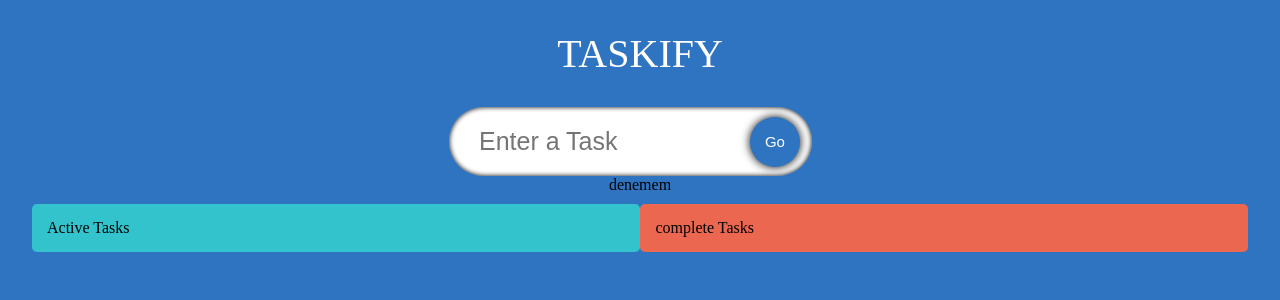
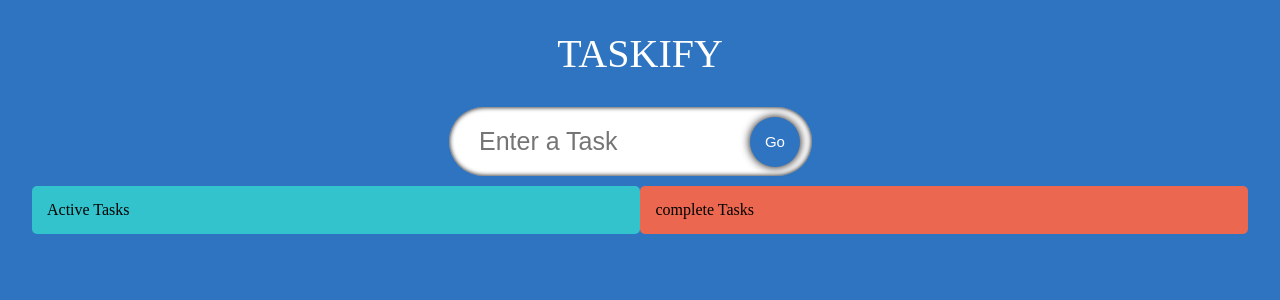
Before and after one commit to Msolmaz4/todoTyscript, a React (Create React App) app: page / in a window 1280 px wide. Shown: the top 300 px of the page. Built offline with nearby package versions, Linux system fonts and the light colour scheme; a web font is replaced by a local one.

Commit message:
fast fınısh

```diff
--- a/package.json
+++ b/package.json
@@ -9,6 +9,7 @@
     "@types/jest": "^27.5.2",
     "@types/node": "^16.18.67",
     "@types/react": "^18.2.42",
+    "@types/react-beautiful-dnd": "^13.1.7",
     "@types/react-dom": "^18.2.17",
     "react": "^18.2.0",
     "react-beautiful-dnd": "^13.1.1",
--- a/src/App.tsx
+++ b/src/App.tsx
@@ -1,35 +1,81 @@
-import React, {  useState } from "react";
+import React, { useState } from "react";
+
+//https://docs.dndkit.com/ react drag-drop doc bak bj ayfada biray sadceles
 
 import "./App.css";
 import InputFeild from "./components/InputFeild";
 import { Todo } from "./components/model";
 import TodoList from "./components/TodoList";
+import { DragDropContext, DropResult } from "react-beautiful-dnd";
 
 function App() {
   const [todo, setTodo] = useState<string>("");
   const [todos, setTodos] = useState<Todo[]>([]);
-
+  const [CompletedTodos, setCompletedTodos] = useState<Array<Todo>>([]);
 
   const handleAdd = (e: React.FormEvent) => {
     e.preventDefault();
 
-   if(todo){
-    setTodos([...todos,{id:Date.now(),todo:todo,isDone:false}])
-    setTodo('')
-   }
+    if (todo) {
+      setTodos([...todos, { id: Date.now(), todo: todo, isDone: false }]);
+      setTodo("");
+    }
   };
-  console.log(todos)
+  //console.log(todos);
 
+  const onDragEnd = (result: DropResult) => {
+    console.log(result)
+    const { destination, source } = result;
 
+    console.log( destination);
+    if (!destination) {
+      return;
+    }
+
+    if (
+      destination.droppableId === source.droppableId &&
+      destination.index === source.index
+    ) {
+      return;
+    }
+
+    let add;
+    let active = todos;
+    let complete = CompletedTodos;
+    // Source Logic
+    if (source.droppableId === "derlem") {
+      add = active[source.index];
+      active.splice(source.index, 1);
+    } else {
+      add = complete[source.index];
+      complete.splice(source.index, 1);
+    }
+
+    // Destination Logic
+    if (destination.droppableId === "derlem") {
+      active.splice(destination.index, 0, add);
+    } else {
+      complete.splice(destination.index, 0, add);
+    }
+
+    setCompletedTodos(complete);
+    setTodos(active);
+   };
 
   return (
-    <div className="App">
-      <span className="heading"> TASKIFY</span>
-      <InputFeild todo={todo} setTodo={setTodo} handleAdd={handleAdd} />
-      denemem
-     <TodoList todos= {todos} setTodos = {setTodos}/>
+    <DragDropContext onDragEnd={onDragEnd}>
+      <div className="App">
+        <span className="heading"> TASKIFY</span>
+        <InputFeild todo={todo} setTodo={setTodo} handleAdd={handleAdd} />
 
-    </div>
+        <TodoList
+          CompletedTodos={CompletedTodos}
+          setCompletedTodos={setCompletedTodos}
+          todos={todos}
+          setTodos={setTodos}
+        />
+      </div>
+    </DragDropContext>
   );
 }
 
--- a/src/components/Single.tsx
+++ b/src/components/Single.tsx
@@ -4,14 +4,16 @@
 import { IoMdDoneAll } from "react-icons/io";
 import { Todo } from "./model";
 import "./styles.css";
+import { Draggable } from "react-beautiful-dnd";
 
 interface Props {
+  index: number;
   todo: Todo;
   todos: Todo[];
   setTodos: React.Dispatch<React.SetStateAction<Array<Todo>>>;
 }
 
-const Single = ({ todo, todos, setTodos }: Props) => {
+const Single = ({ index, todo, todos, setTodos }: Props) => {
   const [edit, setEdit] = useState<boolean>(false);
   const [edittodo, setEditTodo] = useState<string>(todo.todo);
 
@@ -34,12 +36,16 @@
   };
   const inputRef = useRef<HTMLInputElement>(null);
 
-  useEffect(()=>{
-    inputRef.current?.focus()
-  },[edit])
+  useEffect(() => {
+    inputRef.current?.focus();
+  }, [edit]);
   return (
-    <div>
+    <Draggable draggableId={todo.id.toString()} index={index}>
+      {(provided) => (
         <form
+          ref={provided.innerRef}
+          {...provided.draggableProps}
+          {...provided.dragHandleProps}
           action=""
           className="todos_single"
           onSubmit={(e) => handleEdit(e, todo.id)}
@@ -83,7 +89,8 @@
             </span>
           </div>
         </form>
-    </div>
+      )}
+    </Draggable>
   );
 };
 
--- a/src/components/TodoList.tsx
+++ b/src/components/TodoList.tsx
@@ -1,45 +1,70 @@
-import React from 'react'
-import './styles.css'
-import { Todo } from './model'
-import Single from './Single';
+import React from "react";
+import "./styles.css";
+import { Todo } from "./model";
+import Single from "./Single";
+import { Droppable } from "react-beautiful-dnd";
 
 interface Props {
-
-    todos:Todo[],
-    setTodos:React.Dispatch<React.SetStateAction<Array<Todo>>>;
+  todos: Todo[];
+  setTodos: React.Dispatch<React.SetStateAction<Array<Todo>>>;
+  setCompletedTodos: React.Dispatch<React.SetStateAction<Array<Todo>>>;
+  CompletedTodos: Array<Todo>;
 }
 
+const TodoList: React.FC<Props> = ({
+  todos,
+  setTodos,
+  CompletedTodos,
+  setCompletedTodos,
+}: Props) => {
+  return (
+    <div className="container">
+      <Droppable droppableId="derlem">
+      {(provided, snapshot) => (
+          <div
+            className={`todos ${snapshot.isDraggingOver ? "dragactive" : ""}`}
+            ref={provided.innerRef}
+            {...provided.droppableProps}
+          >
+            <span className="todos_heading">Active Tasks</span>
+            {todos?.map((todo, index) => (
+              <Single
+                index={index}
+                todo={todo}
+                todos={todos}
+                key={todo.id}
+                setTodos={setTodos}
+              />
+            ))}
+             {provided.placeholder}
+          </div>
+        )}
+      </Droppable>
+      <Droppable droppableId="TodosRemove">
+      {(provided, snapshot) => (
+          <div
+            ref={provided.innerRef}
+            {...provided.droppableProps}
+            className={`todos  ${
+              snapshot.isDraggingOver ? "dragcomplete" : "remove"
+            }`}
+          >
+            <span className="todos_heading">complete Tasks</span>
+            {CompletedTodos?.map((todo, index) => (
+              <Single
+                index={index}
+                todo={todo}
+                todos={CompletedTodos}
+                key={todo.id}
+                setTodos={setCompletedTodos}
+              />
+            ))}
+              {provided.placeholder}
+          </div>
+        )}
+      </Droppable>
+    </div>
+  );
+};
 
-const TodoList:React.FC<Props> = ({todos,setTodos}:Props) => {
-  return (
-    <div className='container'>
-      <div className='todos'>
-        <span className='todos_heading'>
-          Active Tasks
-        </span>
-        {
-          todos?.map((todo)=>(
-            <Single todo={todo} todos={todos} key={todo.id} setTodos={setTodos}/>
-
-          ))
-        }
-
-      </div>
-      <div className='todos remove'>
-      <span className='todos_heading'>
-          complete Tasks
-        </span>
-        {
-          todos?.map((todo)=>(
-            <Single todo={todo} todos={todos} key={todo.id} setTodos={setTodos}/>
-
-          ))
-        }
-
-
-      </div>
-    </div>
-  )
-}
-
-export default TodoList
+export default TodoList;
--- a/src/components/styles.css
+++ b/src/components/styles.css
@@ -109,3 +109,13 @@
       margin-bottom: 10px;
     }
   }
+  .dragactive {
+    background-color: rgb(0, 221, 236);
+  }
+
+  .dragcomplete {
+    background-color: rgb(255, 38, 0);
+  }
+  .drag {
+    box-shadow: 0 0 20px black;
+  }
```
Also changed, not shown: src/components/InputFeild.tsx (+11 -11 lines), 1 other file (tests, documents, lock files or other folders). Lines whose indentation alone changed are shown as unchanged.
